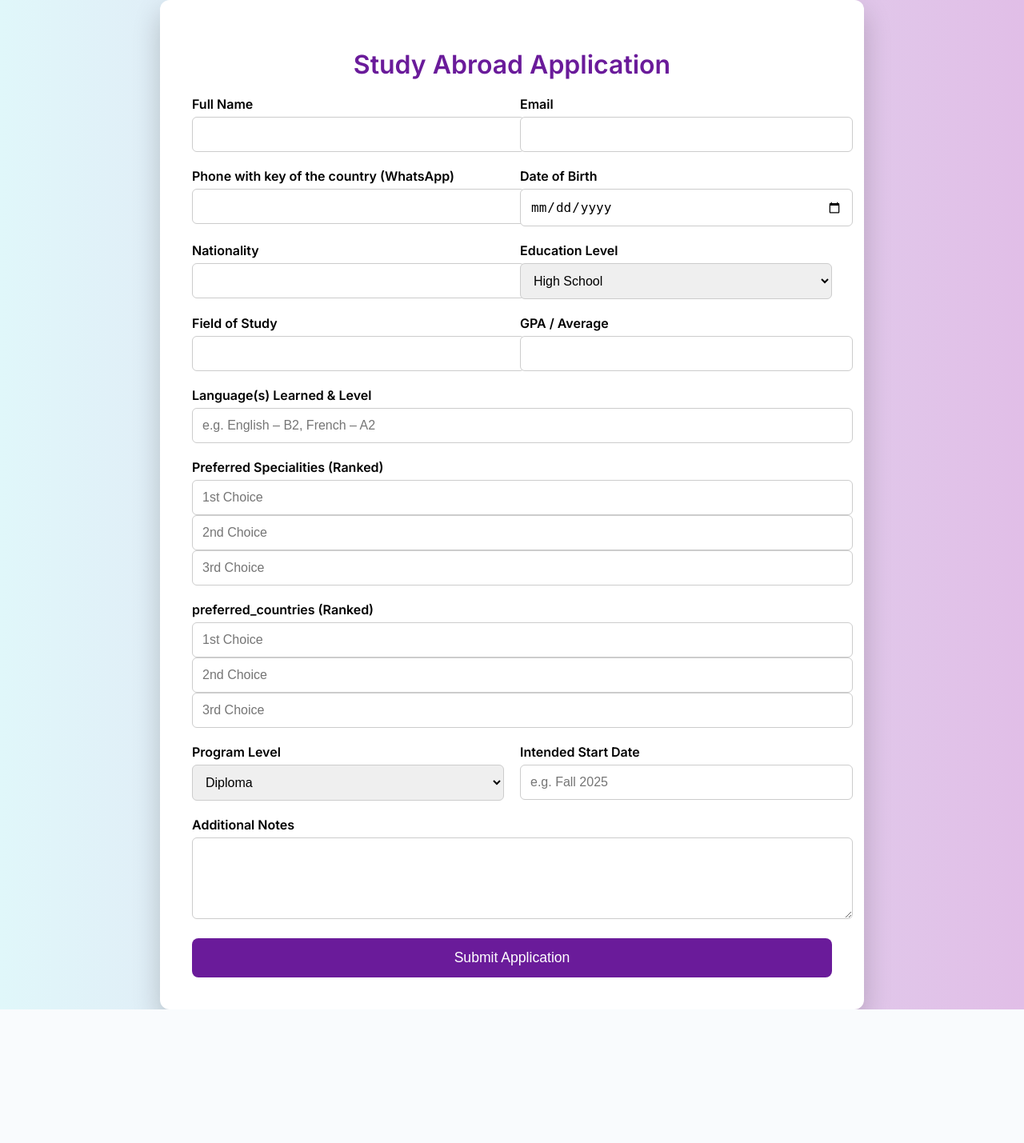
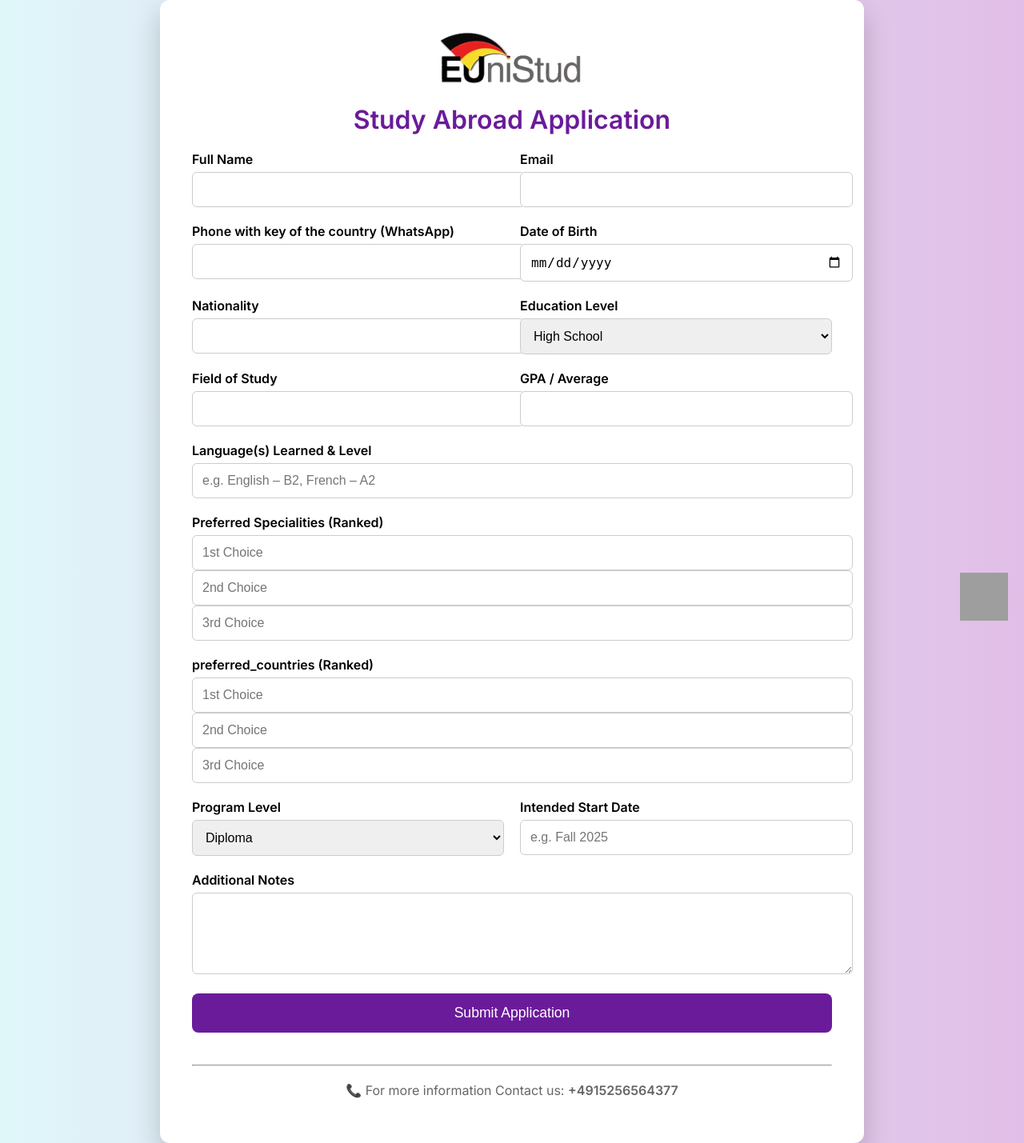
Before and after one commit to MilesOuirari/student-form, a Flask app: page / in a window 1280 px wide. Shown: the whole page at 80% size. Before the commit the page ends 1262 px from the top, so only its background shows below. Run offline with Flask 3, Linux system fonts and the light colour scheme; grey boxes are pictures that could not be loaded.

Commit message:
added logo whatsapp

```diff
--- a/templates/form.html
+++ b/templates/form.html
@@ -86,6 +86,10 @@
 </head>
 <body>
   <div class="form-container">
+        <!-- ✅ Company Logo -->
+        <div style="text-align: center; margin-bottom: 20px;">
+            <img src="{{ url_for('static', filename='logo.png') }}" alt="Company Logo" style="max-width: 180px;">
+          </div>
     <h1>Study Abroad Application</h1>
     <form action="/submit" method="POST">
       <div class="form-group">
@@ -168,6 +172,20 @@
         <button type="submit">Submit Application</button>
       </div>
     </form>
+        <!-- ✅ Company Phone Footer -->
+        <footer style="margin-top: 40px; text-align: center; color: #666;">
+            <hr style="margin: 20px auto;">
+            <p>📞 For more information Contact us: <strong>+4915256564377</strong></p>
+          </footer>
+     <!-- ✅ Floating WhatsApp Button -->
+        <a href="https://wa.me/4915256564377"
+        target="_blank"
+        style="position: fixed; bottom: 20px; right: 20px; z-index: 1000;">
+        <img src="https://img.icons8.com/color/48/000000/whatsapp--v1.png"
+            alt="Chat on WhatsApp"
+            style="width: 60px; height: 60px;">
+        </a>
+
   </div>
 </body>
 </html>
```
Also changed, not shown: static/logo.png (added).
